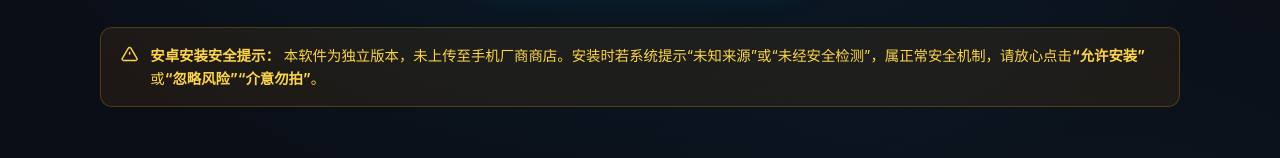
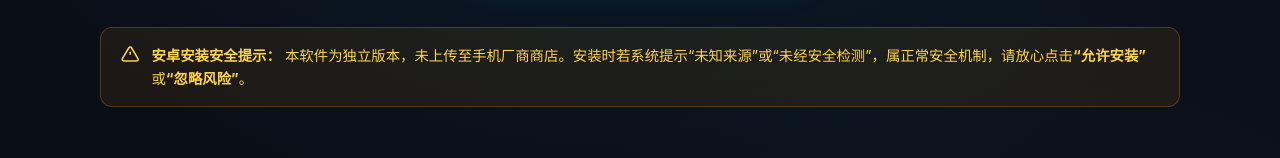
Before and after one commit to eriktian/Word-Forest-download-page, a plain HTML site: page index.html in a window 1280 px wide. Shown: the part 443-601 px from the top of the page. Drawn offline with Linux system fonts and the light colour scheme.

Commit message:
update: 更新页面内容

```diff
--- a/index.html
+++ b/index.html
@@ -233,7 +233,7 @@
     <div class="notice-card">
       <svg width="20" height="20" viewBox="0 0 24 24" fill="none" stroke="currentColor" stroke-width="2"><path d="M10.29 3.86L1.82 18a2 2 0 0 0 1.71 3h16.94a2 2 0 0 0 1.71-3L13.71 3.86a2 2 0 0 0-3.42 0z"/><line x1="12" y1="9" x2="12" y2="13"/><line x1="12" y1="17" x2="12.01" y2="17"/></svg>
       <div>
-        <strong>安卓安装安全提示：</strong> 本软件为独立版本，未上传至手机厂商商店。安装时若系统提示“未知来源”或“未经安全检测”，属正常安全机制，请放心点击<b>“允许安装”</b>或<b>“忽略风险”</b><b>“介意勿拍”</b>。
+        <strong>安卓安装安全提示：</strong> 本软件为独立版本，未上传至手机厂商商店。安装时若系统提示“未知来源”或“未经安全检测”，属正常安全机制，请放心点击<b>“允许安装”</b>或<b>“忽略风险”</b>。
       </div>
     </div>
 
```
